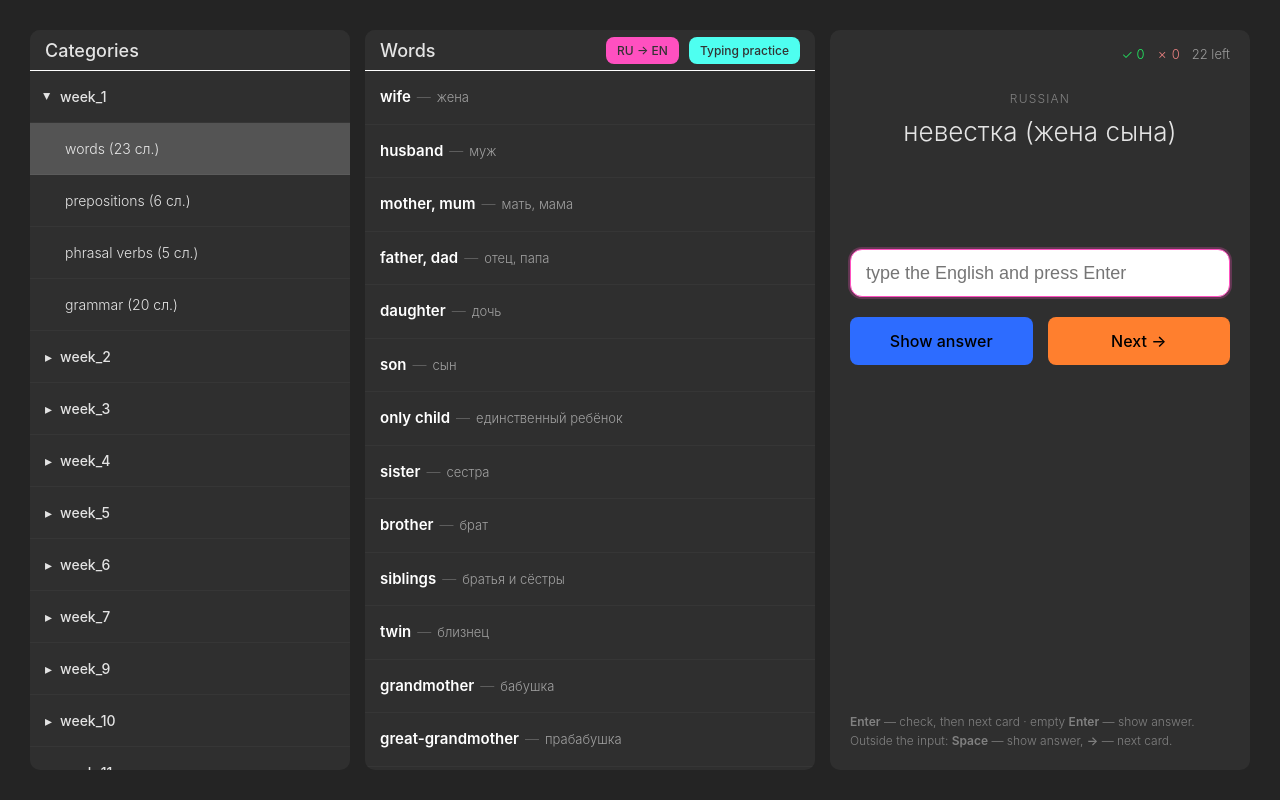
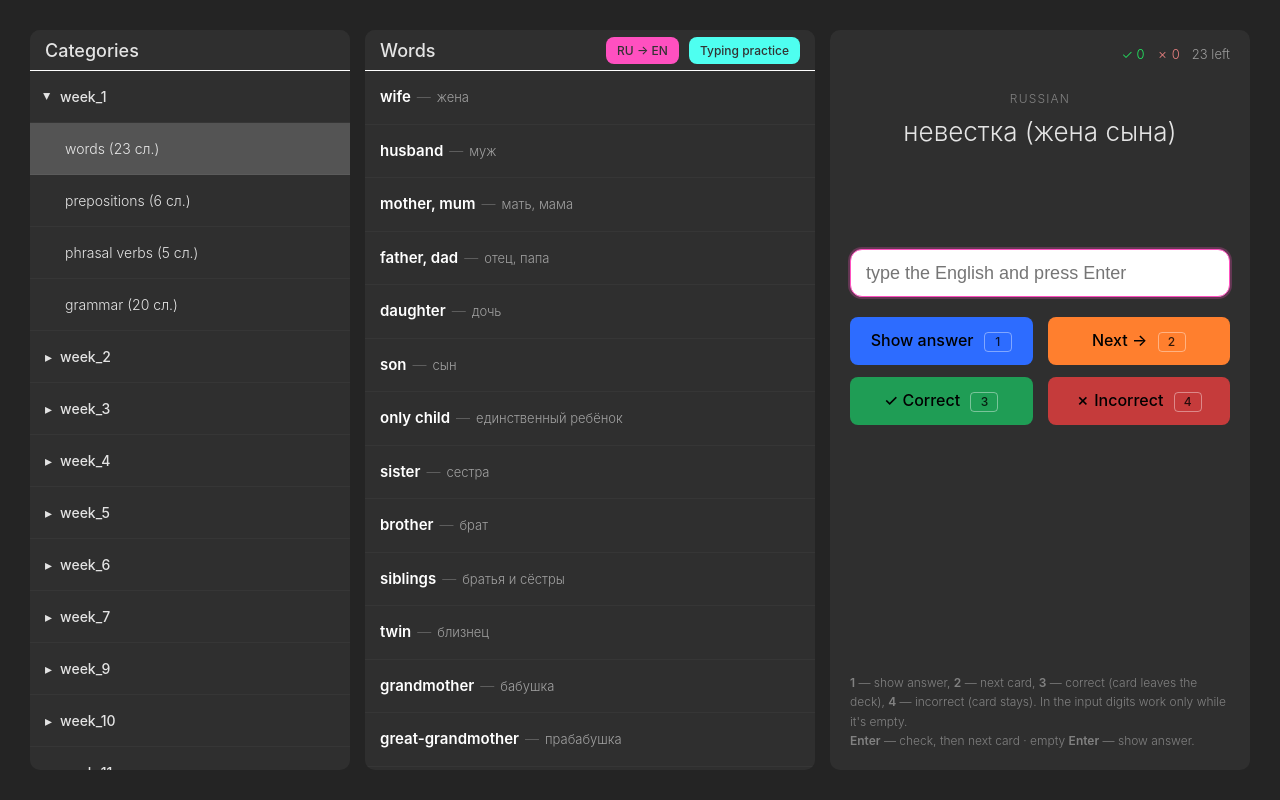
Before and after one commit to Oberst472/teach, a Vue app: page / in a window 1280 px wide. Built offline with nearby package versions, Linux system fonts and the light colour scheme.

Commit message:
Add 1-4 hotkeys and Correct/Incorrect buttons that remove learned cards
Co-Authored-By: Claude Opus 5.5 <noreply@anthropic.com>

```diff
--- a/src/App.vue
+++ b/src/App.vue
@@ -68,12 +68,19 @@
       <div class='app__content-stats'>
         <span class='app__content-stat app__content-stat--correct' title='Correct answers'>✓ {{ data.score.correct }}</span>
         <span class='app__content-stat app__content-stat--wrong' title='Wrong answers'>✗ {{ data.score.wrong }}</span>
-        <span class='app__content-stat' :class="{'app__content-stat--accent': data.els.length === 0}"
-              title='Cards left in this round'>
-          {{ data.els.length === 0 ? 'last card' : `${data.els.length} left` }}
+        <span class='app__content-stat' :class="{'app__content-stat--accent': cardsLeft === 1}"
+              title='Cards not marked correct yet'>
+          {{ cardsLeft === 1 ? 'last card' : `${cardsLeft} left` }}
         </span>
       </div>
 
+      <div class='app__content-finish' v-if='isFinished'>
+        <div class='app__content-finish-title'>All {{ data.defaultEls.length }} cards correct! 🎉</div>
+        <div>✓ {{ data.score.correct }} · ✗ {{ data.score.wrong }}</div>
+        <button class='app__content-btn' @click='restartLearning'>Start again</button>
+      </div>
+
+      <template v-else>
       <div class='app__content-label'>{{ data.isAlgorithmChanged ? 'English' : 'Russian' }}</div>
       <div class='app__content-current' v-html='question'></div>
 
@@ -91,6 +98,7 @@
                autocomplete='off'
                spellcheck='false'
                @keydown.enter.prevent='onEnter'
+               @keydown='onInputHotkey'
         >
         <div class='app__content-feedback' v-if='data.result'>
           {{ feedbackText }}
@@ -98,13 +106,20 @@
       </div>
 
       <div class='app__content-btns'>
-        <button class='app__content-btn show' @click='showAnswer' :disabled='!data.hidePrompt'>Show answer</button>
-        <button class='app__content-btn' @click='showNextWord'>Next →</button>
+        <button class='app__content-btn show' @click='showAnswer' :disabled='!data.hidePrompt'>Show answer <span class='app__content-key'>1</span></button>
+        <button class='app__content-btn' @click='showNextWord'>Next → <span class='app__content-key'>2</span></button>
       </div>
 
+      <div class='app__content-btns'>
+        <button class='app__content-btn correct' @click='markCorrect'>✓ Correct <span class='app__content-key'>3</span></button>
+        <button class='app__content-btn wrong' @click='markWrong'>✗ Incorrect <span class='app__content-key'>4</span></button>
+      </div>
+      </template>
+
       <p class='app__content-help'>
-        <b>Enter</b> — check, then next card · empty <b>Enter</b> — show answer.<br>
-        Outside the input: <b>Space</b> — show answer, <b>→</b> — next card.
+        <b>1</b> — show answer, <b>2</b> — next card, <b>3</b> — correct (card leaves the deck),
+        <b>4</b> — incorrect (card stays). In the input digits work only while it's empty.<br>
+        <b>Enter</b> — check, then next card · empty <b>Enter</b> — show answer.
       </p>
     </div>
     <SectionKeyboard
@@ -140,10 +155,17 @@ const data = reactive({
   openGroups: [] as string[],
   mobileTab: 'practice' as 'categories' | 'words' | 'practice',
   result: '' as '' | 'correct' | 'wrong' | 'shown',
-  score: {correct: 0, wrong: 0}
+  score: {correct: 0, wrong: 0},
+  // Cards marked correct leave the deck until the category is restarted
+  learned: [] as string[],
 })
 
 const answerInput = ref(null)
+
+const cardKey = (card) => `${card.original}|${card.translate}`
+const isLearned = (card) => data.learned.includes(cardKey(card))
+const cardsLeft = computed(() => data.defaultEls.length - data.learned.length)
+const isFinished = computed(() => data.defaultEls.length > 0 && cardsLeft.value <= 0)
 let nextTimer = null
 
 const stripHtml = (text = '') => text.replace(/<[^>]*>/g, '').replace(/\s+/g, ' ').trim()
@@ -197,11 +219,33 @@ const checkAnswer = function () {
   if (acceptedAnswers.value.has(normalize(data.inpValue))) {
     data.result = 'correct'
     data.score.correct++
+    if (!isLearned(data.current)) data.learned.push(cardKey(data.current))
     nextTimer = setTimeout(showNextWord, 900)
   } else {
     data.result = 'wrong'
     data.score.wrong++
   }
+}
+
+// Self-check buttons: "correct" removes the card from the deck, "incorrect" keeps it
+const markCorrect = function () {
+  if (isFinished.value) return
+  if (data.result !== 'correct') data.score.correct++
+  if (!isLearned(data.current)) data.learned.push(cardKey(data.current))
+  showNextWord()
+}
+
+const markWrong = function () {
+  if (isFinished.value) return
+  if (data.result !== 'wrong') data.score.wrong++
+  showNextWord()
+}
+
+const restartLearning = function () {
+  data.learned = []
+  data.score = {correct: 0, wrong: 0}
+  data.els = JSON.parse(JSON.stringify(data.defaultEls))
+  showNextWord()
 }
 
 // Enter: empty input shows the answer, typed input is checked, after a result goes next
@@ -249,6 +293,7 @@ const openParentGroup = function (category: string) {
 
 const changeActiveCategory = function (val: string) {
   data.activeCategoryWord = val
+  data.learned = []
   // On narrow screens picking a category goes straight to practice
   data.mobileTab = 'practice'
   data.score = {correct: 0, wrong: 0}
@@ -263,12 +308,33 @@ const goNextWord = function (e) {
   if (data.isKeyboardActive) return
   // While typing an answer, keys belong to the input (Enter is handled by it)
   if (['INPUT', 'TEXTAREA'].includes(e.target.tagName)) return
-  if (e.code === 'Space') showAnswer()
-  if (['Enter', 'ArrowRight'].includes(e.code)) showNextWord()
+  if (isFinished.value) return
+  if (['Space', 'Digit1', 'Numpad1'].includes(e.code)) showAnswer()
+  if (['Enter', 'ArrowRight', 'Digit2', 'Numpad2'].includes(e.code)) showNextWord()
+  if (['Digit3', 'Numpad3'].includes(e.code)) markCorrect()
+  if (['Digit4', 'Numpad4'].includes(e.code)) markWrong()
 }
+
+// 1 / 2 in the input: hotkeys while it's empty or the card is already answered,
+// otherwise they're typed as usual (answers like "in 2005")
+const onInputHotkey = function (e) {
+  const actions = {1: showAnswer, 2: showNextWord, 3: markCorrect, 4: markWrong}
+  if (!actions[e.key] || e.ctrlKey || e.metaKey || e.altKey) return
+  if (data.inpValue && !data.result) return
+  e.preventDefault()
+  actions[e.key]()
+}
+// Draws a random card from the round; a new round takes every card not marked correct yet
 const changeInfo = function () {
-  if (!data.els.length) data.els = JSON.parse(JSON.stringify(data.defaultEls))
+  const previous = data.current
+  data.els = data.els.filter(card => !isLearned(card))
+  if (!data.els.length) data.els = JSON.parse(JSON.stringify(data.defaultEls)).filter(card => !isLearned(card))
+  if (!data.els.length) return data.current = ''
   let randomIndex = Math.floor(Math.random() * data.els.length)
+  // Don't show the same card twice in a row when there is a choice
+  if (data.els.length > 1 && previous && cardKey(data.els[randomIndex]) === cardKey(previous)) {
+    randomIndex = (randomIndex + 1) % data.els.length
+  }
   data.current = data.els.splice(randomIndex, 1)[0]
 }
 const showNextWord = function () {
@@ -570,6 +636,41 @@ onMounted(() => {
       gap: 15px;
     }
 
+    &-key {
+      display: inline-block;
+      min-width: 18px;
+      margin-left: 6px;
+      padding: 0 4px;
+      font-size: 12px;
+      line-height: 18px;
+      border: 1px solid rgba(255, 255, 255, 0.5);
+      border-radius: 4px;
+      opacity: 0.8;
+    }
+
+    &-btns + &-btns {
+      margin-top: 12px;
+    }
+
+    &-finish {
+      display: flex;
+      flex-direction: column;
+      align-items: center;
+      gap: 15px;
+      padding: 30px 0;
+      text-align: center;
+
+      &-title {
+        font-size: 22px;
+        color: #20ff67;
+      }
+
+      .app__content-btn {
+        flex-basis: auto;
+        padding: 0 30px;
+      }
+    }
+
     &-btn {
       flex-basis: 50%;
       height: 48px;
@@ -577,6 +678,14 @@ onMounted(() => {
 
       &.show {
         background-color: #2d6cff;
+      }
+
+      &.correct {
+        background-color: #1f9d55;
+      }
+
+      &.wrong {
+        background-color: #c53b3b;
       }
 
       &:disabled {
@@ -685,6 +794,7 @@ onMounted(() => {
 
       // No typing on phones: just "Show answer" / "Next", and no keyboard shortcuts
       &-inp,
+      &-key,
       &-help {
         display: none;
       }
```
Also changed, not shown: 1 other file (tests, documents, lock files or other folders).
